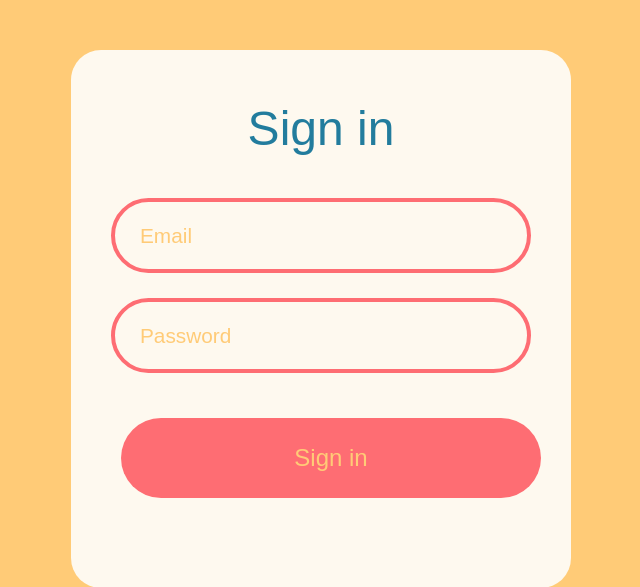
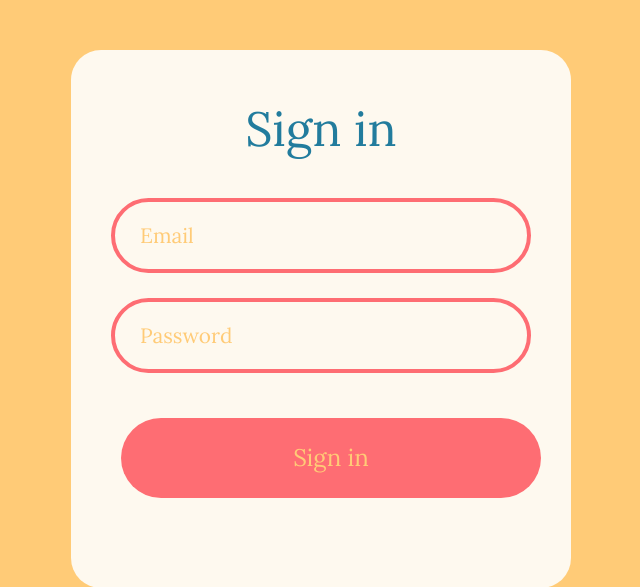
Before and after one commit to Plaurate/LuluLala, a Flask app: page / in a window 1280 px wide. Shown: the part 182-769 px from the top of the page, without its empty margins (319-959 px from the left). Run offline with Flask 3, Linux system fonts and the light colour scheme.

Commit message:
Update layout.html

```diff
--- a/EatThatBite/templates/layout.html
+++ b/EatThatBite/templates/layout.html
@@ -6,9 +6,10 @@
         <link rel="stylesheet" href="https://cdn.jsdelivr.net/npm/bootstrap-icons@1.13.1/font/bootstrap-icons.min.css">
         <link href="https://cdn.jsdelivr.net/npm/bootstrap@5.3.8/dist/css/bootstrap.min.css" rel="stylesheet" integrity="sha384-sRIl4kxILFvY47J16cr9ZwB07vP4J8+LH7qKQnuqkuIAvNWLzeN8tE5YBujZqJLB" crossorigin="anonymous">
         <link rel="stylesheet" href="../static/design.css">
+        <link href='https://fonts.googleapis.com/css?family=Lora' rel='stylesheet'>
         <title>froshims</title>
     </head>
-    <body>
+<body>
         {% block body %}{% endblock %}
 
         <script src="https://cdn.jsdelivr.net/npm/bootstrap@5.3.8/dist/js/bootstrap.bundle.min.js" integrity="sha384-FKyoEForCGlyvwx9Hj09JcYn3nv7wiPVlz7YYwJrWVcXK/BmnVDxM+D2scQbITxI" crossorigin="anonymous"></script>
```
